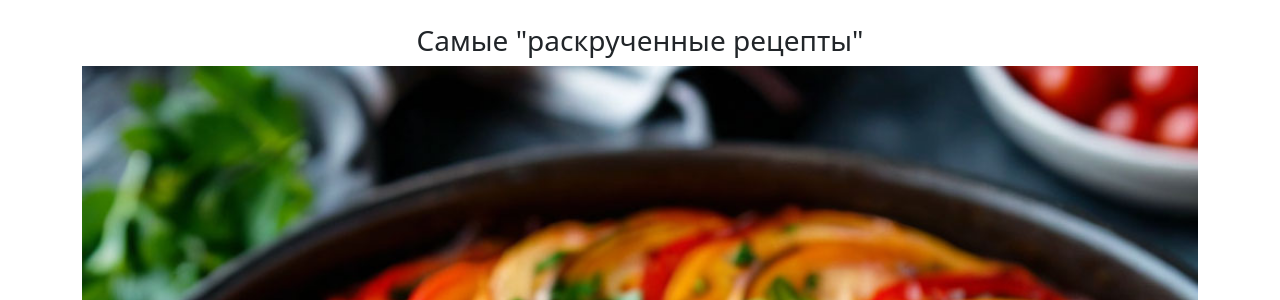
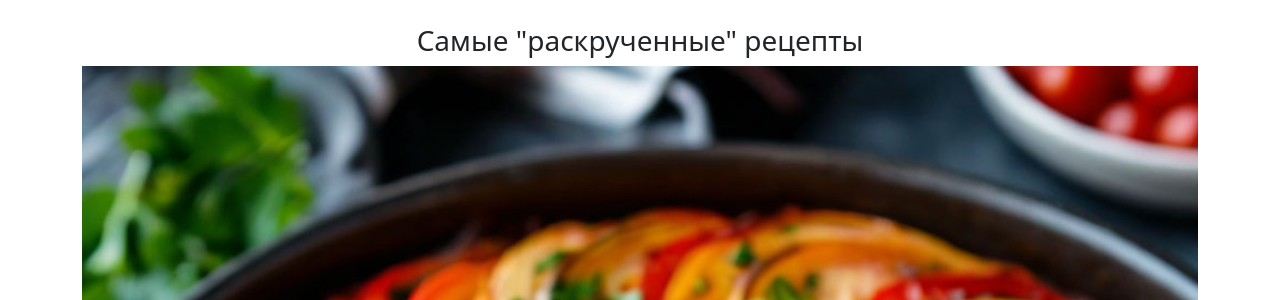
Before and after one commit to Avigorn/Final_Certifications_django, a Django app: page / in a window 1280 px wide. Shown: the part 56-356 px from the top of the page. Run offline with Django 5.2, Linux system fonts and the light colour scheme; data comes from the database, SQL or seed files in the repository.

Commit message:
String 54 - "раскрученные" String 56 - The space has been removed about id="recipeCarousel"

```diff
--- a/templates/Final_Certifications_django/base.html
+++ b/templates/Final_Certifications_django/base.html
@@ -51,9 +51,9 @@
       <div class="alert alert-{{ message.tags }}">{{ message }}</div>
       {% endfor %} {% endif %} {% block content %} {% endblock %}
   <!-- Indicators -->
-        <h3 style="display: flex; justify-content: center; ">Самые "раскрученные рецепты"</h3>
+        <h3 style="display: flex; justify-content: center; ">Самые "раскрученные" рецепты</h3>
     </div>
-    <div id="recipeCarousel " class="carousel slide container " data-bs-ride="carousel">
+    <div id="recipeCarousel" class="carousel slide container " data-bs-ride="carousel">
     <div class="carousel-inner">
       {% for recipe in latest_recipes %}
         <div class="carousel-item {% if forloop.first %}active{% endif %}">
@@ -91,17 +91,17 @@
     <script
       src="https://cdn.jsdelivr.net/npm/bootstrap@5.2.0-beta1/dist/js/bootstrap.bundle.min.js"
       integrity="sha384-pprn3073KE6tl6bjs2QrFaJGz5/SUsLqktiwsUTF55Jfv3qYSDhgCecCxMW52nD2"
-      crossorigin="anonymous"
-    ></script>
+      crossorigin="anonymous">
+    </script>
     <script
       src="https://cdn.jsdelivr.net/npm/@popperjs/core@2.11.5/dist/umd/popper.min.js"
       integrity="sha384-Xe+8cL9oJa6tN/veChSP7q+mnSPaj5Bcu9mPX5F5xIGE0DVittaqT5lorf0EI7Vk"
-      crossorigin="anonymous"
-    ></script>
+      crossorigin="anonymous">
+    </script>
     <script
       src="https://cdn.jsdelivr.net/npm/bootstrap@5.2.0-beta1/dist/js/bootstrap.min.js"
       integrity="sha384-kjU+l4N0Yf4ZOJErLsIcvOU2qSb74wXpOhqTvwVx3OElZRweTnQ6d31fXEoRD1Jy"
-      crossorigin="anonymous"
-    ></script>
+      crossorigin="anonymous">
+    </script>
   </body>
 </html>
```
